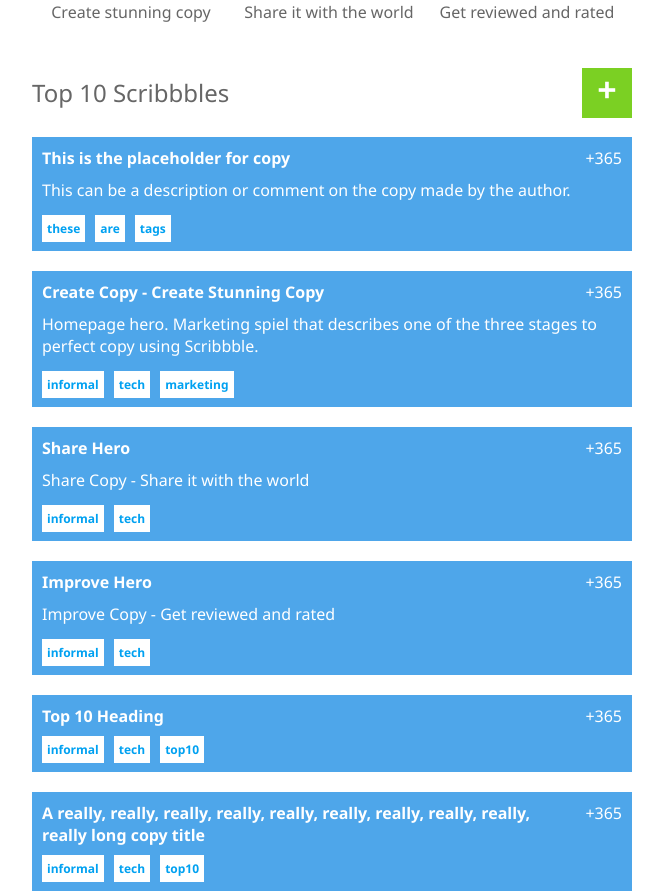
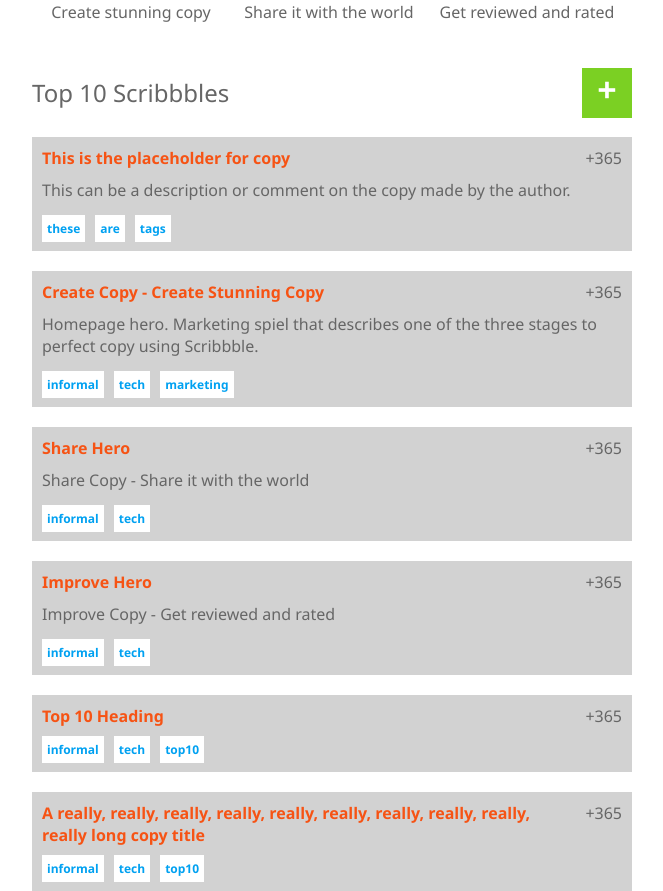
Before and after one commit to omgaz/scribbble, a web app: file public/index.html in a window 1280 px wide. Shown: the part 152-1043 px from the top of the page, without its empty margins (308-971 px from the left). Run offline with its HTML, style and script files only (its server is not run), Linux system fonts and the light colour scheme.

Commit message:
Toned down the blue, went with some grey and red

```diff
--- a/public/css/style.css
+++ b/public/css/style.css
@@ -112,8 +112,7 @@
 ul.copy10 > li {
   padding: 10px;
   margin: 20px 0;
-  background-color: #4EA6EA;
-  color: white;
+  background-color: #D2D2D2;
   position: relative;
 }
 
@@ -121,6 +120,7 @@
   float: left;
   margin-bottom: 10px;
   max-width: 530px;
+  color: #F65314;
 }
 
 ul.copy10 > li > .rating {
```
